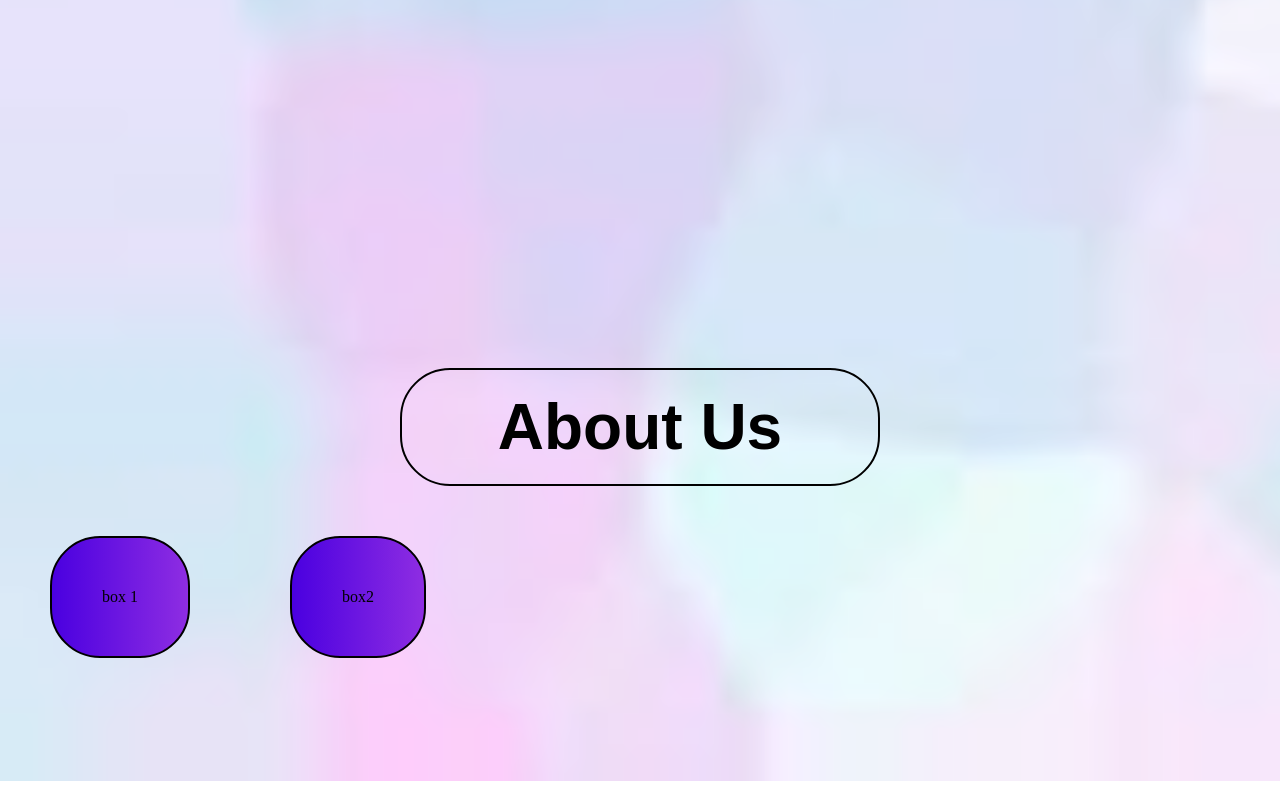
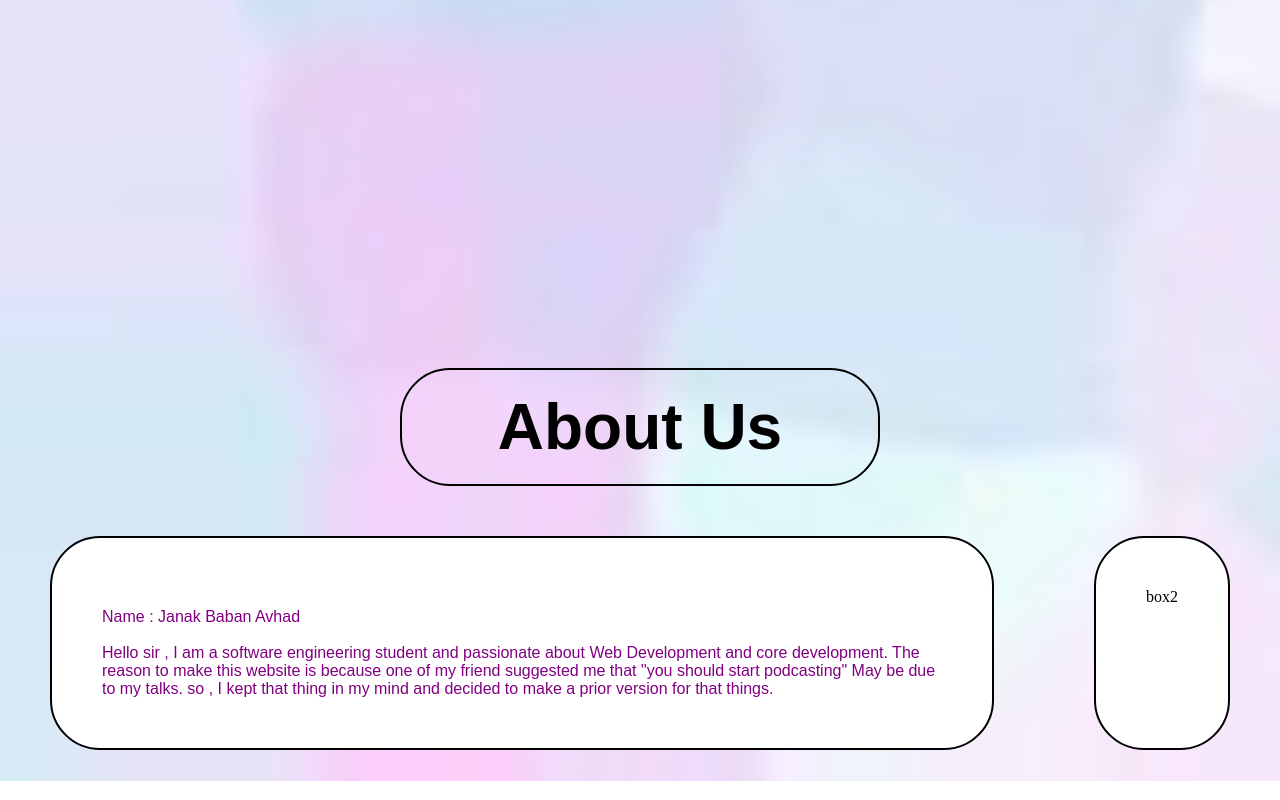
Before and after one commit to janak27/janak2789, a plain HTML site: page index.html in a window 1280 px wide. Shown: the part 3529-4329 px from the top of the page. Drawn offline with nearby package versions, Linux system fonts and the light colour scheme; a web font is replaced by a local one.

Commit message:
https://github.com/janak27/janak27

```diff
--- a/css/style.css
+++ b/css/style.css
@@ -300,15 +300,8 @@ span{
 }
 
 
-#about p {
-    color: purple;
-    text-align: center;
-    font-size: 1.5rem;
-    font-family: 'Lexend Exa', sans-serif;
-    margin-right: 350px;
-    margin-left: 350px;
-    margin-top: 50px;
-}
+
+
 
 #about{
     display: flex;
@@ -324,9 +317,7 @@ span{
     padding: 50px;
     margin: 50px;
     border-radius: 50px;
-    background: #8E2DE2;  /* fallback for old browsers */
-    background: -webkit-linear-gradient(to right, #4A00E0, #8E2DE2);  /* Chrome 10-25, Safari 5.1-6 */
-    background: linear-gradient(to right, #4A00E0, #8E2DE2);
+    background-color: white;
 }
 
 
@@ -336,7 +327,15 @@ span{
     padding: 50px;
     margin: 50px;
     border-radius: 50px;
-    background: #8E2DE2;  /* fallback for old browsers */
-    background: -webkit-linear-gradient(to right, #4A00E0, #8E2DE2);  /* Chrome 10-25, Safari 5.1-6 */
-    background: linear-gradient(to right, #4A00E0, #8E2DE2);
+    background-color: white;
 }
+
+
+#info{
+    color: black;
+    font-family: 'Lexend Exa', sans-serif;
+    font-size: 1rem;
+    margin-top: 20px;
+    color: purple;
+
+}
--- a/index.html
+++ b/index.html
@@ -222,7 +222,16 @@
        <div id="boxd">
            <div id="aboutbox">
                <div class="info">
-                   box 1
+                   <div>
+                    <p id="info">
+                        Name : Janak Baban Avhad
+                        <br>
+                        <br>
+                        Hello sir , I am a software engineering student and passionate about Web Development and core development.
+                           The reason to make this website is because one of my friend suggested me that "you should start podcasting"
+                           May be due to my talks. so , I kept that thing in my mind and decided to make a prior version for that things.
+                        </p>
+                   </div>
                </div>
                <div class="myimage">
                    box2
```
